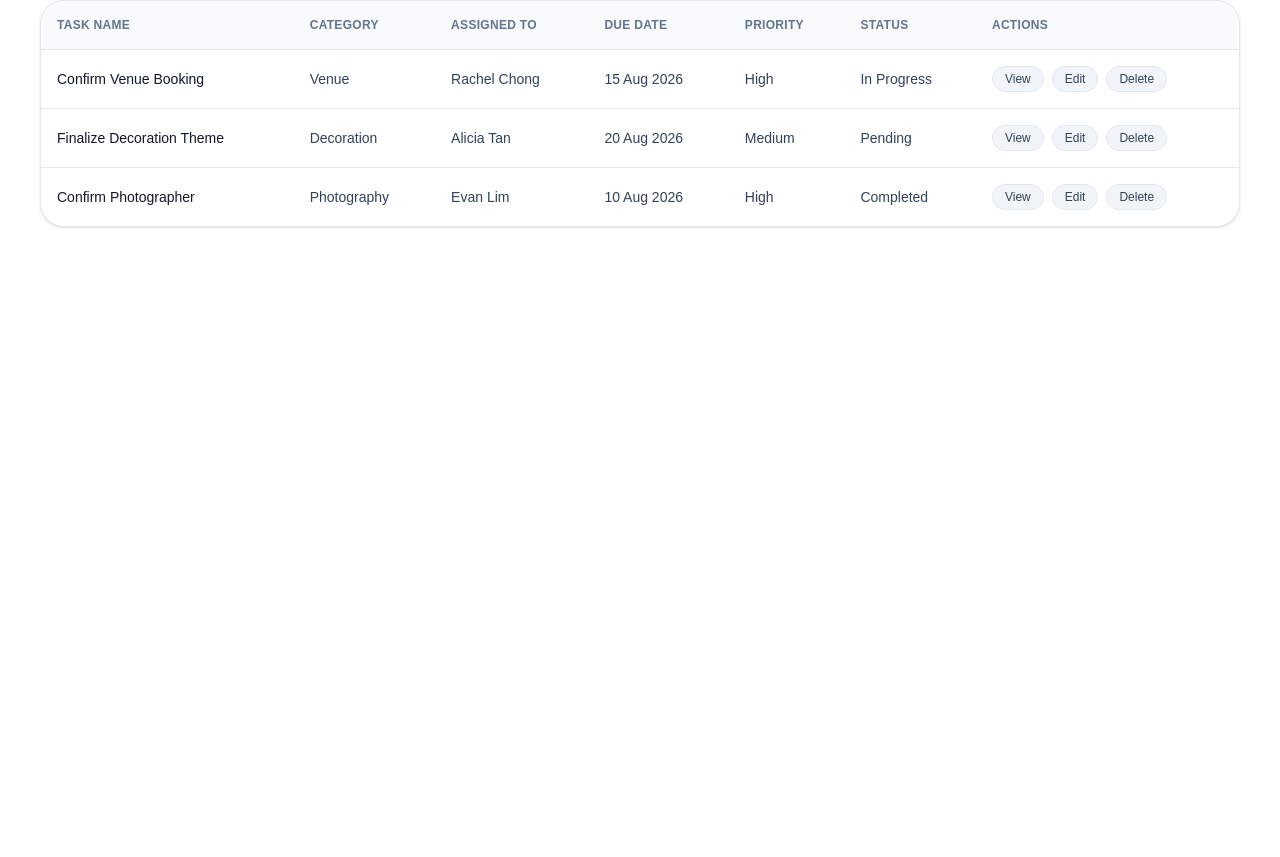
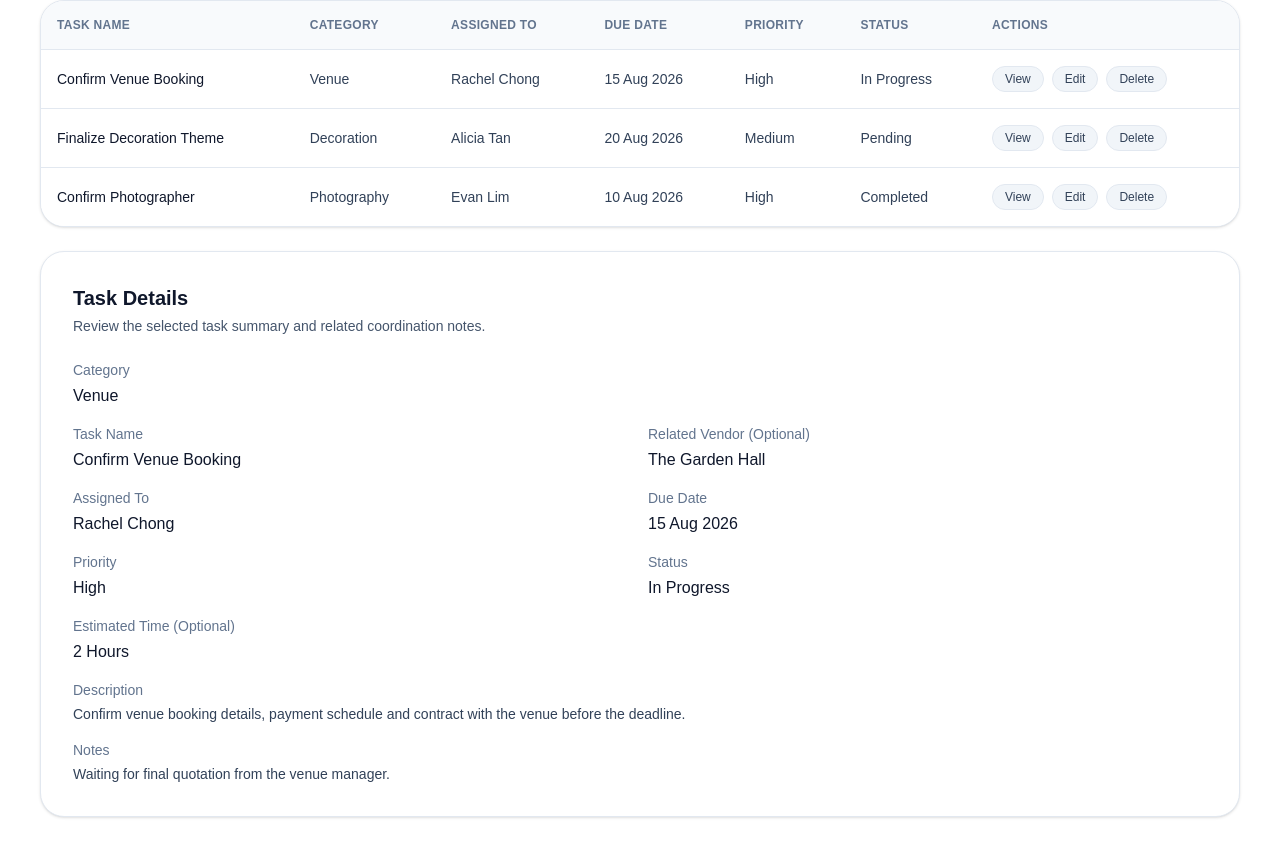
Before and after one commit to RCEventPlanner/WeddingPlanningOS, a Next.js app: page /tasks in a window 1280 px wide. Shown: the part 816-1673 px from the top of the page. Before the commit the page ends 1083 px from the top, so only its background shows below. Built offline with nearby package versions, Linux system fonts and the light colour scheme.

Commit message:
Add task management detail foundation

```diff
--- a/app/tasks/page.tsx
+++ b/app/tasks/page.tsx
@@ -1,6 +1,7 @@
 import { TaskSummary } from "../../components/TaskSummary";
 import { TaskFilter } from "../../components/TaskFilter";
 import { TaskTable } from "../../components/TaskTable";
+import { TaskDetailCard } from "../../components/TaskDetailCard";
 
 export default function TasksPage() {
   return (
@@ -17,6 +18,7 @@ export default function TasksPage() {
       <TaskSummary />
       <TaskFilter />
       <TaskTable />
+      <TaskDetailCard />
     </div>
   );
 }
--- /dev/null
+++ b/components/TaskDetailCard.tsx
@@ -0,0 +1,90 @@
+type TaskDetailCardProps = {
+  category?: string;
+  taskName?: string;
+  relatedVendor?: string;
+  assignedTo?: string;
+  dueDate?: string;
+  priority?: string;
+  status?: string;
+  estimatedTime?: string;
+  description?: string;
+  notes?: string;
+};
+
+export function TaskDetailCard({
+  category = "Venue",
+  taskName = "Confirm Venue Booking",
+  relatedVendor = "The Garden Hall",
+  assignedTo = "Rachel Chong",
+  dueDate = "15 Aug 2026",
+  priority = "High",
+  status = "In Progress",
+  estimatedTime = "2 Hours",
+  description = "Confirm venue booking details, payment schedule and contract with the venue before the deadline.",
+  notes = "Waiting for final quotation from the venue manager.",
+}: TaskDetailCardProps) {
+  return (
+    <section className="mt-6 rounded-3xl border border-slate-200 bg-white p-6 shadow-sm sm:p-8">
+      <div className="mb-6">
+        <h2 className="text-xl font-semibold text-slate-900">Task Details</h2>
+        <p className="mt-1 text-sm text-slate-600">
+          Review the selected task summary and related coordination notes.
+        </p>
+      </div>
+
+      <div className="space-y-8">
+        <div className="grid gap-4 md:grid-cols-2">
+          <div className="md:col-span-2">
+            <p className="text-sm text-slate-500">Category</p>
+            <p className="mt-1 font-medium text-slate-900">{category}</p>
+          </div>
+
+          <div>
+            <p className="text-sm text-slate-500">Task Name</p>
+            <p className="mt-1 font-medium text-slate-900">{taskName}</p>
+          </div>
+
+          <div>
+            <p className="text-sm text-slate-500">Related Vendor (Optional)</p>
+            <p className="mt-1 font-medium text-slate-900">{relatedVendor}</p>
+          </div>
+
+          <div>
+            <p className="text-sm text-slate-500">Assigned To</p>
+            <p className="mt-1 font-medium text-slate-900">{assignedTo}</p>
+          </div>
+
+          <div>
+            <p className="text-sm text-slate-500">Due Date</p>
+            <p className="mt-1 font-medium text-slate-900">{dueDate}</p>
+          </div>
+
+          <div>
+            <p className="text-sm text-slate-500">Priority</p>
+            <p className="mt-1 font-medium text-slate-900">{priority}</p>
+          </div>
+
+          <div>
+            <p className="text-sm text-slate-500">Status</p>
+            <p className="mt-1 font-medium text-slate-900">{status}</p>
+          </div>
+
+          <div className="md:col-span-2">
+            <p className="text-sm text-slate-500">Estimated Time (Optional)</p>
+            <p className="mt-1 font-medium text-slate-900">{estimatedTime}</p>
+          </div>
+
+          <div className="md:col-span-2">
+            <p className="text-sm text-slate-500">Description</p>
+            <p className="mt-1 text-sm text-slate-700">{description}</p>
+          </div>
+
+          <div className="md:col-span-2">
+            <p className="text-sm text-slate-500">Notes</p>
+            <p className="mt-1 text-sm text-slate-700">{notes}</p>
+          </div>
+        </div>
+      </div>
+    </section>
+  );
+}
```
